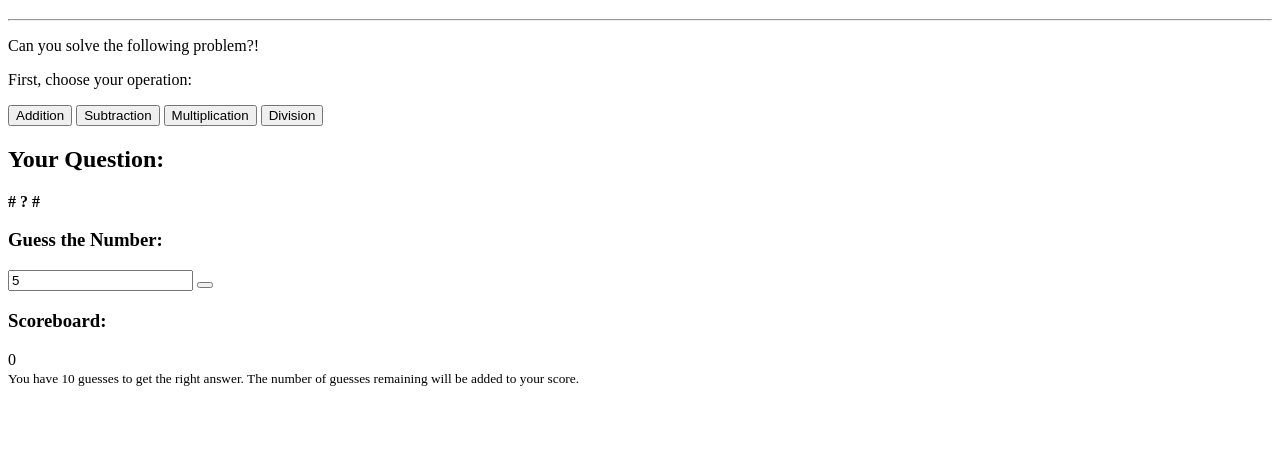
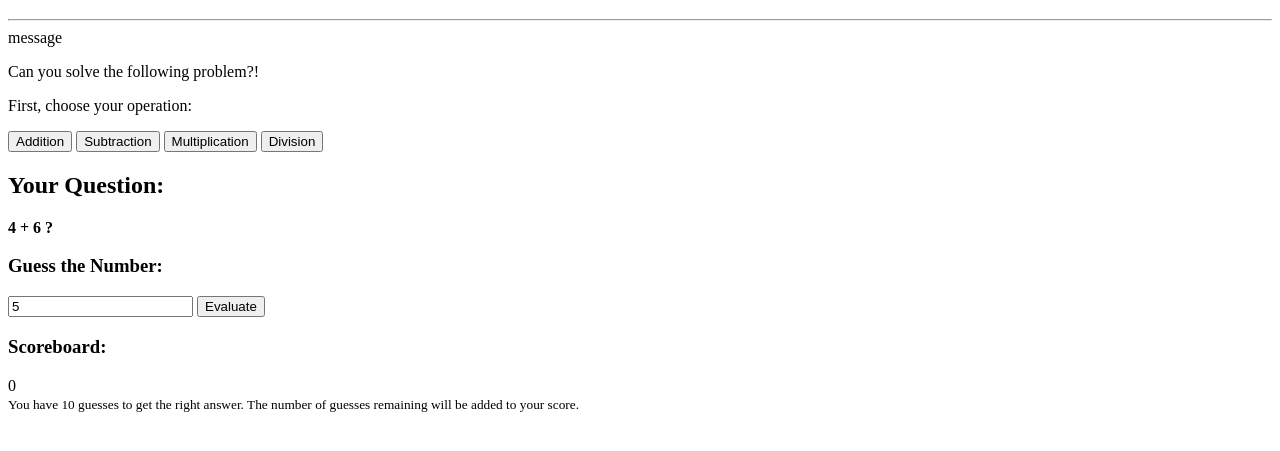
Before and after one commit to noorchdhry/js-assignment, a plain HTML site: page index.html in a window 1280 px wide. Both pictures are taken after typing "5" into the empty fields and a click on the button "Addition". Shown: the part 71-522 px from the top of the page. Drawn offline with nearby package versions, Linux system fonts and the light colour scheme.

Commit message:
initializeAdd function
created initializeAdd function to get random numbers that print to the screen using prototyping

```diff
--- a/equation.js
+++ b/equation.js
@@ -1,13 +1,32 @@
 
-const num1 = Object.querySelector("#num1")
-const num2 = Object.querySelector("#num2")
-let operator = Object.querySelector("#operator")
+const question = document.querySelector('#question');
+const message = document.querySelector('#message');
+let inputValue = document.querySelector('#inputValue');
+let correctAnswer;
 
-let operator = {
-    add,
-    subtract,
-    multiple,
-    divide
+function operations() {}
+
+
+operations.prototype.initializeAddition = function(){
+    num1 = Math.floor(Math.random() * 10);
+    num2 = Math.floor(Math.random() * 10);
+    console.log("lkj")
+    question.textContent =  num1 + " + " + num2 + " ?";
+    correctAnswer = num1 + num2;
 }
 
-operator.add = (num1, num2) => num1 + num2
+const o = new operations;
+const addBtn = document.querySelector('#add');
+addBtn.onclick = o.initializeAddition;
+
+function checkAnswer(){
+    let guess = Number(inputValue.value);
+
+    if(correctAnswer === guess){
+
+        message.textContent =  "You got it!!";
+    }
+    else {
+        message.textContent =  "Sorry that was't quite right, try again.";
+    }
+}
--- a/index.html
+++ b/index.html
@@ -2,7 +2,9 @@
 <html>
   <head>
     <meta charset="UTF-8">
+    <script src="https://code.jquery.com/jquery-3.3.1.slim.min.js" integrity="sha384-q8i/X+965DzO0rT7abK41JStQIAqVgRVzpbzo5smXKp4YfRvH+8abtTE1Pi6jizo" crossorigin="anonymous"></script>
     <script src="https://stackpath.bootstrapcdn.com/bootstrap/4.3.1/js/bootstrap.min.js" integrity="sha384-JjSmVgyd0p3pXB1rRibZUAYoIIy6OrQ6VrjIEaFf/nJGzIxFDsf4x0xIM+B07jRM" crossorigin="anonymous"></script>
+
 
     <title>RANDOM EQUATION GAME</title>
   </head>
@@ -15,7 +17,7 @@
                 </header>
 
                 <section id="message"></section>
-
+                  message
                 <section>
                   <p>
                     Can you solve the following problem?!</span>
@@ -23,23 +25,19 @@
 
                   <p>First, choose your operation:</p>
                   <div id="operations">
-                      <button id="add" onclick="startAddition()">Addition</button>
+                      <button id="add">Addition</button>
                       <button id="subtract">Subtraction</button>
                       <button id="multiply">Multiplication</button>
                       <button id="divide">Division</button>
                   </div>
 
                   <h2>Your Question:</h2>
-                  <strong>
-                      <span id="num1">#</span>
-                      <span id="operator">?</span>
-                      <span id="num2">#</span>
-                  </strong>
+                  <strong id="question"># ? #</strong>
                   <div class="row">
                     <div class="col-sm-9">
                       <h3>Guess the Number:</h3>
-                      <input id="guessInput"placeholder="Answer" type="number">
-                      <button id="answerBtn"></button>
+                      <input id="inputValue"placeholder="evaluate" type="number">
+                      <button id="inputValue" onclick="checkAnswer()">Evaluate</button>
                     </div>
 
                     <div>
```
